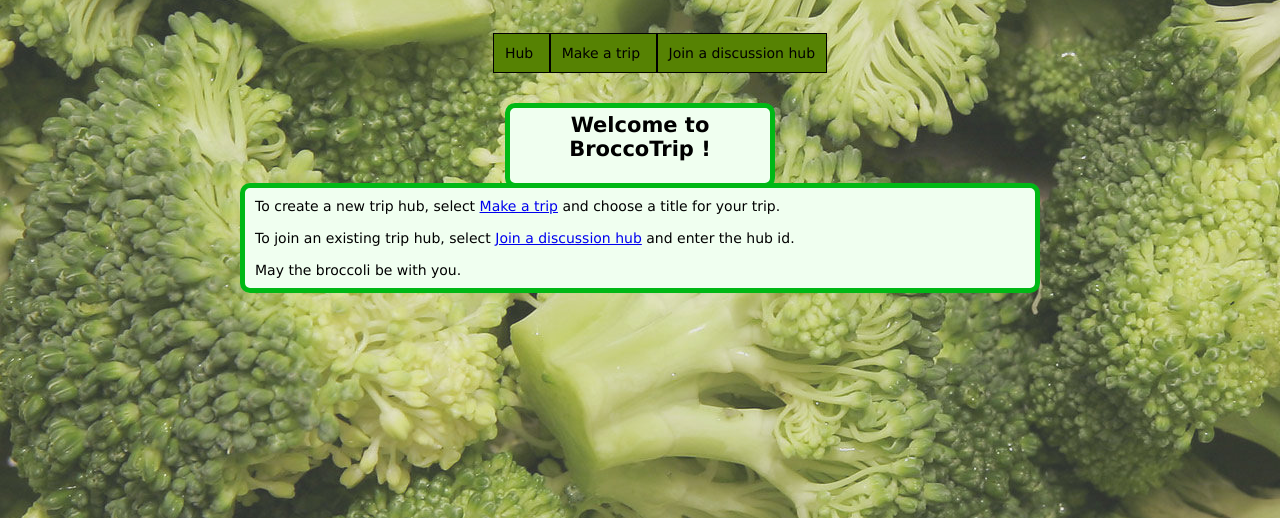
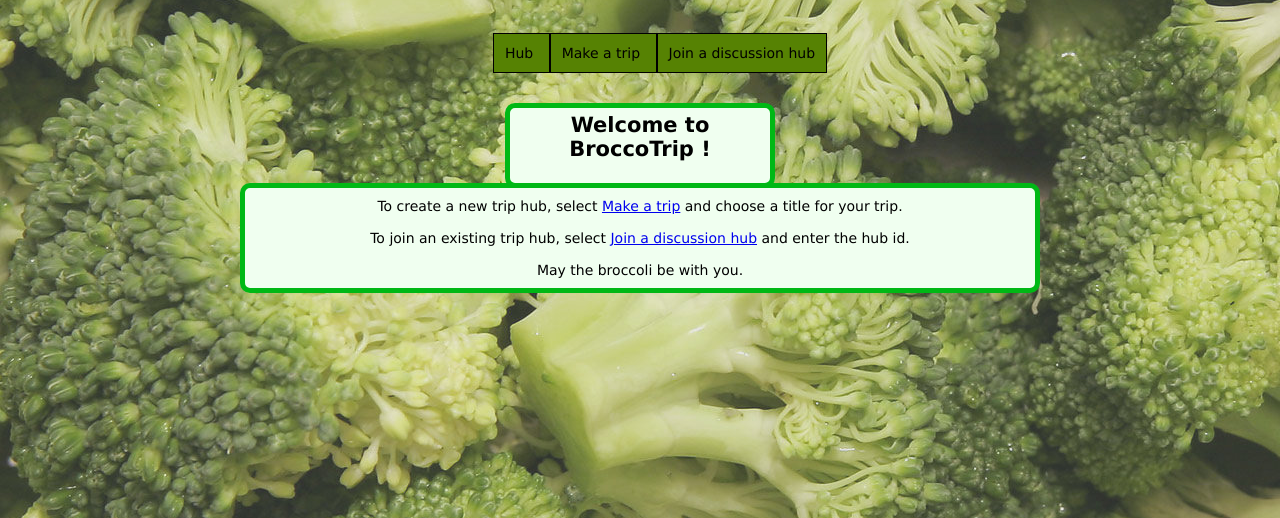
Before and after one commit to azthenaa-medivo/hackathon-2013, a Python web app: template templates/hub.html in a window 1280 px wide. Shown: the part 227-745 px from the top of the page. Run offline with Jinja, Linux system fonts and the light colour scheme; the template is opened without the code that fills it, so the values that code supplies are empty.

Commit message:
Some CSS and HTML stuff

```diff
--- a/static/style.css
+++ b/static/style.css
@@ -196,3 +196,7 @@ body {
 h2 {
 	margin-top: 0px;
 }
+
+.hub {
+	text-align: center;
+}
--- a/templates/hub.html
+++ b/templates/hub.html
@@ -8,9 +8,11 @@
 			</h2>
 		</div>
 		<section id="main" class="formulaire">
-			To create a new trip hub, select <a class ="link" href="/_create" title="Create a new trip!">Make a trip</a> and choose a title for your trip.<br/><br/>
-			To join an existing trip hub, select <a class="link" href="/_join" title="Discuss the trip!">Join a discussion hub</a> and enter the hub id.<br/><br/>
-			May the broccoli be with you.
+			<div class="hub">
+				To create a new trip hub, select <a class ="link" href="/_create" title="Create a new trip!">Make a trip</a> and choose a title for your trip.<br/><br/>
+				To join an existing trip hub, select <a class="link" href="/_join" title="Discuss the trip!">Join a discussion hub</a> and enter the hub id.<br/><br/>
+				May the broccoli be with you.
+			</div>
 		</section>
 	</section>
 {% endblock %}
--- a/templates/shareTrip.html
+++ b/templates/shareTrip.html
@@ -52,8 +52,8 @@ The Brocco Team
 				</tr>
 			</table>
 			<div class="shareButton">
-			<input class="submitButton" type="submit" value="Submit">
-		</div>
+				<input class="submitButton" type="submit" value="Submit">
+			</div>
 		</form>
 		</section>
 	</section>
```
